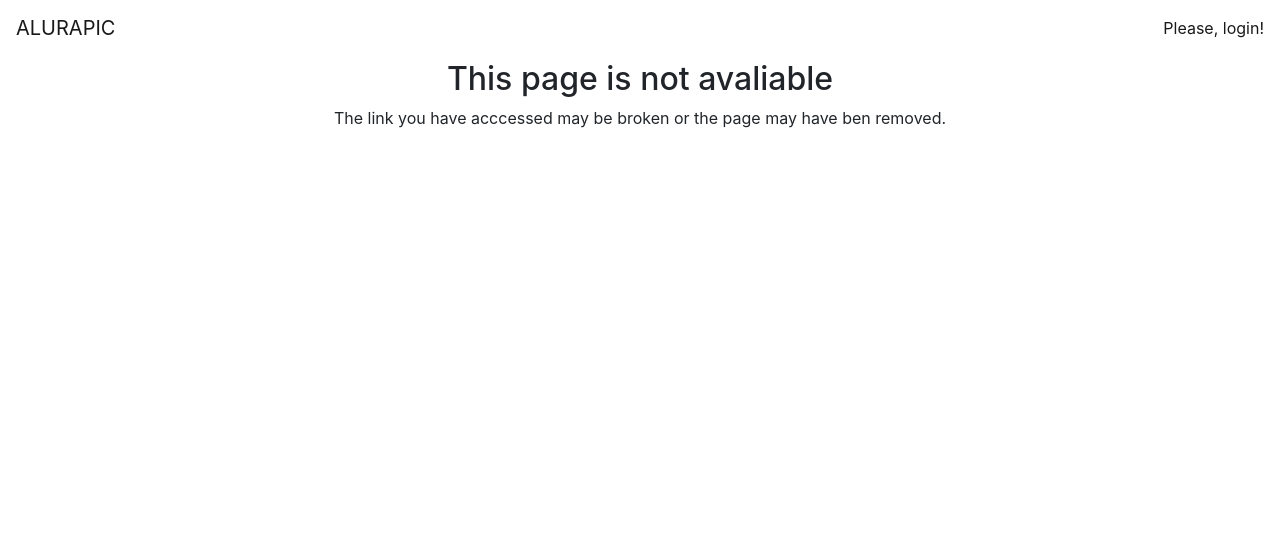
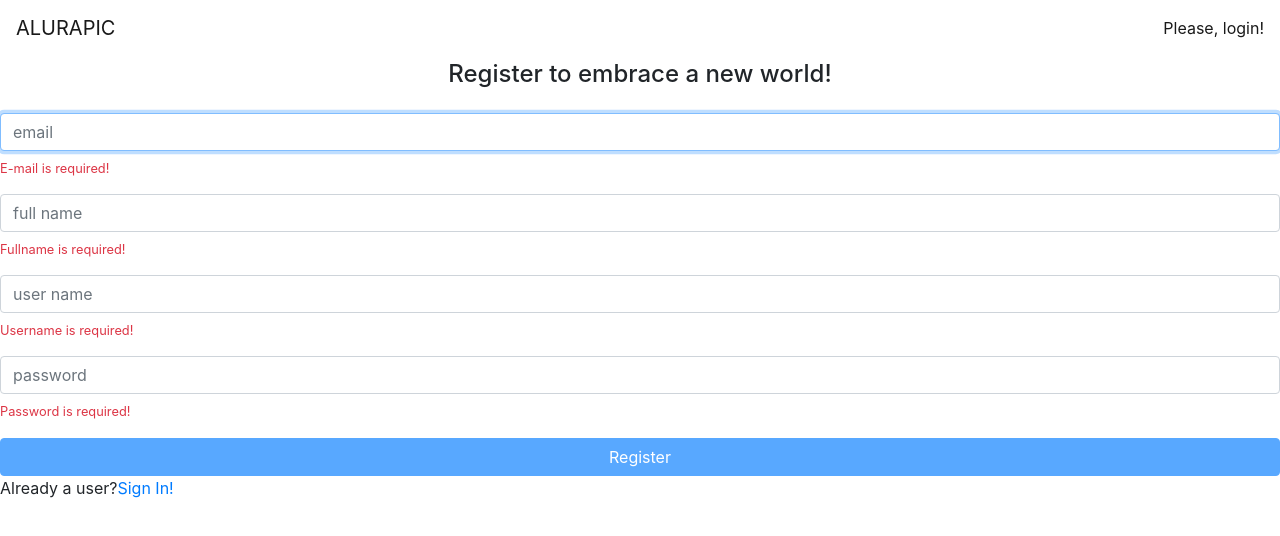
Before and after one commit to phpereira/Alura-Formacao-Angular, an Angular app in the folder alurapic/alurapic/: page /signup in a window 1280 px wide. Shown: the top 536 px of the page. Built offline with nearby package versions, Linux system fonts and the light colour scheme.

Commit message:
Validador assíncrono, submit dos dados

```diff
--- /dev/null
+++ b/alurapic/alurapic/src/app/home/signup/new-user.ts
@@ -0,0 +1,6 @@
+export interface NewUser {
+    userName: string,
+    email: string,
+    fullName: string,
+    password: string
+}
--- /dev/null
+++ b/alurapic/alurapic/src/app/home/signup/signup.component.html
@@ -0,0 +1,40 @@
+<h4 class="text-center"> Register to embrace a new world!</h4>
+
+<form [formGroup]="signupForm" class="form mt-4" (submit)="signup()">
+    <div class="form-group">
+        <input formControlName="email" placeholder="email" class="form-control" autofocus>
+        <ap-vmessage *ngIf="signupForm.get('email').errors?.required" text="E-mail is required!"></ap-vmessage>
+        <ap-vmessage *ngIf="signupForm.get('email').errors?.email" text="Invalid e-mail!"></ap-vmessage>
+    </div>
+
+    <div class="form-group">
+        <input formControlName="fullName" placeholder="full name" class="form-control">
+        <ap-vmessage *ngIf="signupForm.get('fullName').errors?.required" text="Fullname is required!"></ap-vmessage>
+        <ap-vmessage *ngIf="signupForm.get('fullName').errors?.minlength" text="Minimum length is 2!"></ap-vmessage>
+        <ap-vmessage *ngIf="signupForm.get('fullName').errors?.maxlength" text="Maximum length is 40!"></ap-vmessage>
+    </div>
+
+    <div class="form-group">
+        <input formControlName="userName" placeholder="user name" class="form-control">
+        <ap-vmessage *ngIf="signupForm.get('userName').errors?.required" text="Username is required!"></ap-vmessage>
+        <ap-vmessage *ngIf="signupForm.get('userName').errors?.minlength" text="Minimum length is 2!"></ap-vmessage>
+        <ap-vmessage *ngIf="signupForm.get('userName').errors?.maxlength" text="Maximum length is 30!"></ap-vmessage>
+        <!-- <ap-vmessage *ngIf="signupForm.get('userName').errors?.pattern" text="Must be lowercase!"></ap-vmessage>-->
+        <!-- pattern é o validor do angular, mas estou usando lowerCase que é próprio  -->
+        <ap-vmessage *ngIf="signupForm.get('userName').errors?.lowerCase" text="Must be lowercase!"></ap-vmessage>
+        <ap-vmessage text="Username already taken" *ngIf="signupForm.get('userName').errors?.userNameTaken">
+        </ap-vmessage>
+        <small *ngIf="signupForm.get('userName').valid" class="text-success">User available</small>
+    </div>
+
+    <div class="form-group">
+        <input formControlName="password" type="password" placeholder="password" class="form-control">
+        <ap-vmessage *ngIf="signupForm.get('password').errors?.required" text="Password is required!"></ap-vmessage>
+        <ap-vmessage *ngIf="signupForm.get('password').errors?.minlength" text="Minimum length is 8!"></ap-vmessage>
+        <ap-vmessage *ngIf="signupForm.get('password').errors?.maxlength" text="Maximum length is 14!"></ap-vmessage>
+    </div>
+
+    <button [disabled]="signupForm.invalid" class="btn btn-primary btn-block">Register</button>
+
+    <p>Already a user?<a [routerLink]="['']">Sign In!</a></p>
+</form>
--- /dev/null
+++ b/alurapic/alurapic/src/app/home/signup/signup.component.ts
@@ -0,0 +1,66 @@
+import { Component, OnInit } from '@angular/core';
+import { FormGroup, FormBuilder, Validators } from '@angular/forms';
+import { Router } from '@angular/router';
+import { lowerCaseValidator } from 'src/app/shared/validators/lower-case.validator';
+import { UserNotTakenValidatorService } from './user-not-taken.validator.service';
+import { NewUser } from './new-user';
+import { SignUpService } from './signup.service';
+
+@Component({
+    templateUrl: './signup.component.html'
+})
+export class SignUpComponent implements OnInit {
+
+    signupForm: FormGroup;
+
+    constructor(
+        private formBuilder: FormBuilder,
+        private userNotTakenValidatorService: UserNotTakenValidatorService,
+        private signUpService: SignUpService,
+        private router: Router
+    ) { }
+
+    ngOnInit(): void {
+        this.signupForm = this.formBuilder.group({
+            email: ['',
+                [
+                    Validators.required,
+                    Validators.email
+                ]
+            ],
+            fullName: ['',
+                [
+                    Validators.required,
+                    Validators.minLength(2),
+                    Validators.maxLength(40)
+                ]
+            ],
+            userName: ['',
+                [
+                    Validators.required,
+                    // Validators.pattern(/^[a-z0-9_\-]+$/),
+                    lowerCaseValidator, //Validador próprio.
+                    Validators.minLength(2),
+                    Validators.maxLength(30)
+                ],
+                this.userNotTakenValidatorService.checkUserNameTaken()
+            ],
+            password: ['',
+                [
+                    Validators.required,
+                    Validators.minLength(8),
+                    Validators.maxLength(14)
+                ]
+            ],
+        })
+    }
+
+    signup() {
+        const newUser = this.signupForm.getRawValue() as NewUser;
+        this.signUpService
+            .signup(newUser)
+            .subscribe(() => this.router.navigate(['']),
+            err => console.log(err)
+            );
+    }
+}
--- /dev/null
+++ b/alurapic/alurapic/src/app/home/signup/signup.service.ts
@@ -0,0 +1,20 @@
+import { Injectable } from '@angular/core';
+import { HttpClient } from '@angular/common/http';
+import { NewUser } from './new-user';
+
+
+const API_URL = "http://localhost:3000"
+@Injectable({ providedIn: 'root' })
+export class SignUpService {
+    constructor(private http: HttpClient) {}
+
+
+    checkUserNameTaken(userName: string) {
+        return this.http.get(API_URL + '/user/exists/' + userName);
+    }
+
+
+    signup(newUser: NewUser) {
+        return this.http.post(API_URL + '/user/signup', newUser);
+    }
+}
--- /dev/null
+++ b/alurapic/alurapic/src/app/home/signup/user-not-taken.validator.service.ts
@@ -0,0 +1,24 @@
+import { Injectable } from '@angular/core';
+import { AbstractControl } from '@angular/forms';
+import { SignUpService } from './signup.service';
+import { debounceTime, switchMap, map, first } from 'rxjs/operators';
+
+@Injectable({ providedIn: 'root' })
+export class UserNotTakenValidatorService {
+
+    constructor(private signUpService: SignUpService) { }
+
+
+    checkUserNameTaken() {
+        return (control: AbstractControl) => {
+            return control
+                .valueChanges
+                .pipe(debounceTime(300))
+                .pipe(switchMap(userName => {
+                    return this.signUpService.checkUserNameTaken(userName);
+                }))
+                .pipe(map(isTaken => isTaken ? { userNameTaken: true } : true))
+                .pipe(first());
+        }
+    }
+}
--- /dev/null
+++ b/alurapic/alurapic/src/app/shared/validators/lower-case.validator.ts
@@ -0,0 +1,9 @@
+import { AbstractControl, ControlContainer } from '@angular/forms';
+
+export function lowerCaseValidator(control: AbstractControl) {
+
+  if(control.value.trim() && !/^[a-z0-9_\-]+$/.test(control.value)) {
+      return { lowerCase: true }
+  }
+  return null;
+}
```
Also changed, not shown: alurapic/alurapic/src/app/app-routing.module.ts (+6 -1 lines), alurapic/alurapic/src/app/home/home.module.ts (+7 -6 lines), 1 other file (tests, documents, lock files or other folders).
